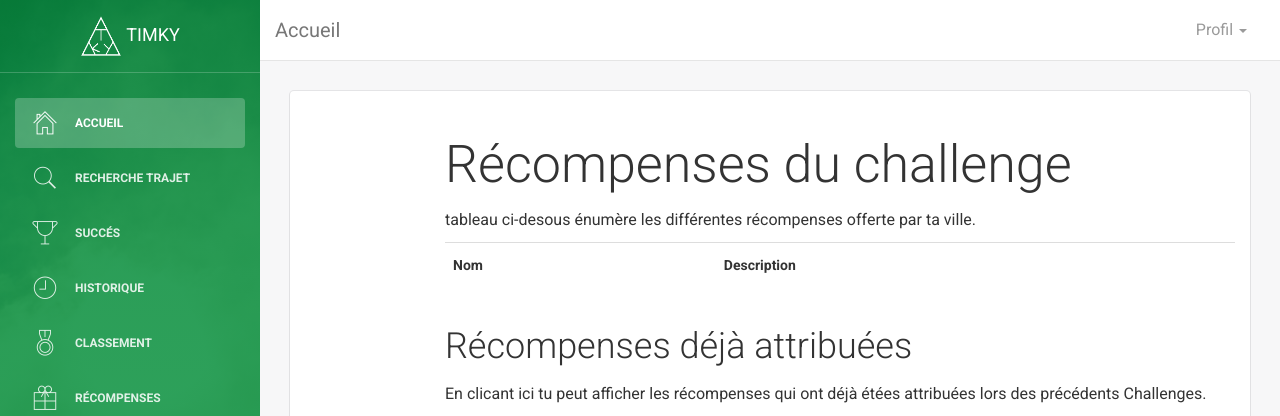
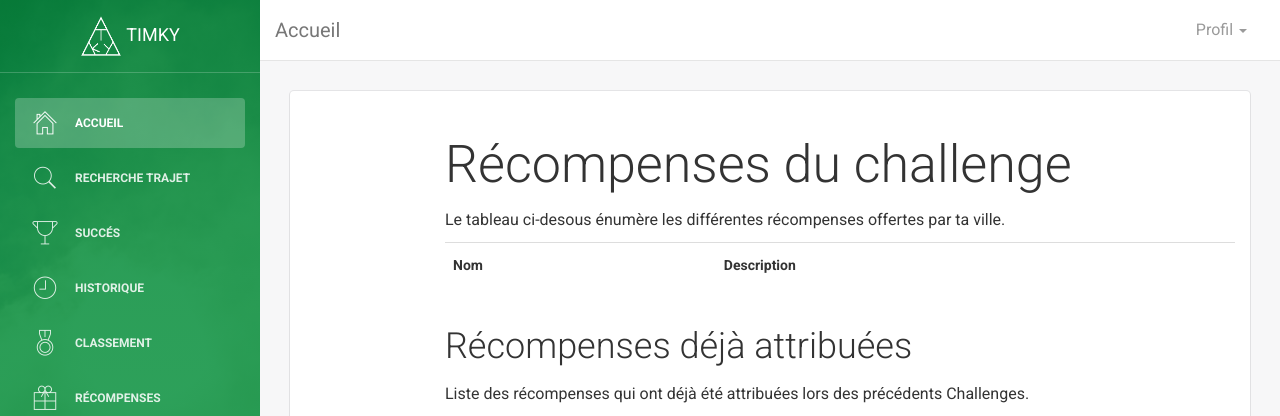
Before and after one commit to letrucquitue/projet_team_dodo, a PHP site: page /frontoffice/recompenses.php in a window 1280 px wide. Shown: the top 416 px of the page. Run offline with PHP 8.4, Linux system fonts and the light colour scheme; data comes from the database, SQL or seed files in the repository; data that the repository does not hold is empty; some libraries are stand-ins or nearby versions.

Commit message:
correction fautes d'orthographe

```diff
--- a/frontoffice/recompenses.php
+++ b/frontoffice/recompenses.php
@@ -153,7 +153,7 @@ if(!isset($_SESSION['user_id'])){
 
 									<div class="typo-line">
 										<h1>Récompenses du challenge</h1>
-										<p>tableau ci-desous énumère les différentes récompenses offerte par ta ville.
+										<p>Le tableau ci-desous énumère les différentes récompenses offertes par ta ville.
 										</p>
 										<?php
 						                	include '../config/connectdb.php';
@@ -175,7 +175,7 @@ if(!isset($_SESSION['user_id'])){
 
 									<div class="typo-line">
 										<h2>Récompenses déjà attribuées</h2>
-										<p>En clicant ici tu peut afficher les récompenses qui ont déjà étées attribuées lors des précédents Challenges.
+										<p>Liste des récompenses qui ont déjà été attribuées lors des précédents Challenges.
 										</p>
 										<?php
 						                	include '../config/connectdb.php';
```
